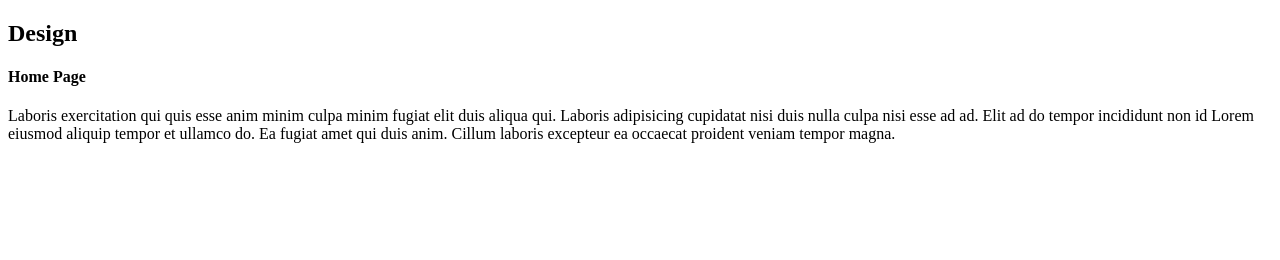
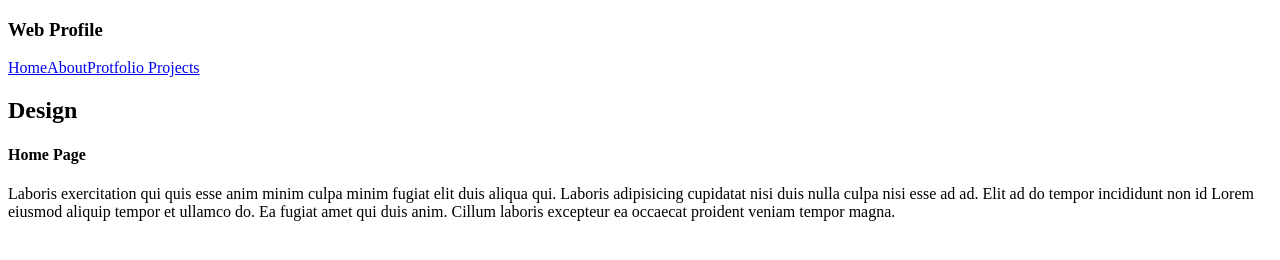
Before and after one commit to efunnuga-bamidele/web-profile-gastby, a Gatsby site: page / in a window 1280 px wide. Built offline with nearby package versions, Linux system fonts and the light colour scheme; Gatsby itself is replaced by a stand-in of ours.

Commit message:
feat:Create Navbar Component

```diff
--- /dev/null
+++ b/src/components/Navbar.js
@@ -0,0 +1,15 @@
+import { Link } from "gatsby";
+import React from "react";
+
+export default function Navbar() {
+  return (
+    <nav>
+      <h1>Web Profile</h1>
+      <div className="links">
+        <Link to="/">Home</Link>
+        <Link to="/about">About</Link>
+        <Link to="/projects">Protfolio Projects</Link>
+      </div>
+    </nav>
+  );
+}
--- a/src/pages/index.js
+++ b/src/pages/index.js
@@ -1,8 +1,10 @@
 import * as React from "react";
+import Navbar from "../components/Navbar";
 
 export default function Home() {
   return (
     <section>
+      <Navbar />
       <h2>Design</h2>
       <h4>Home Page</h4>
       <p>
```
